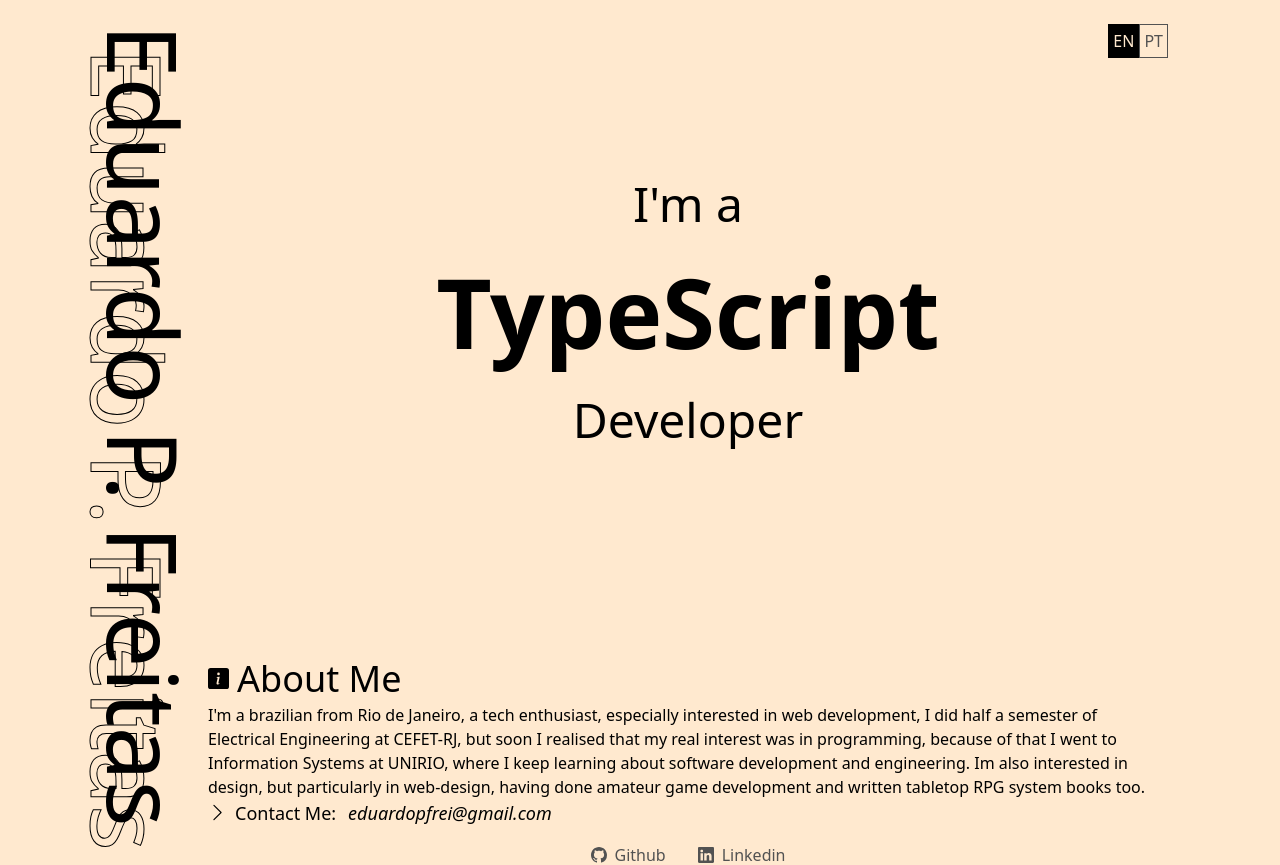
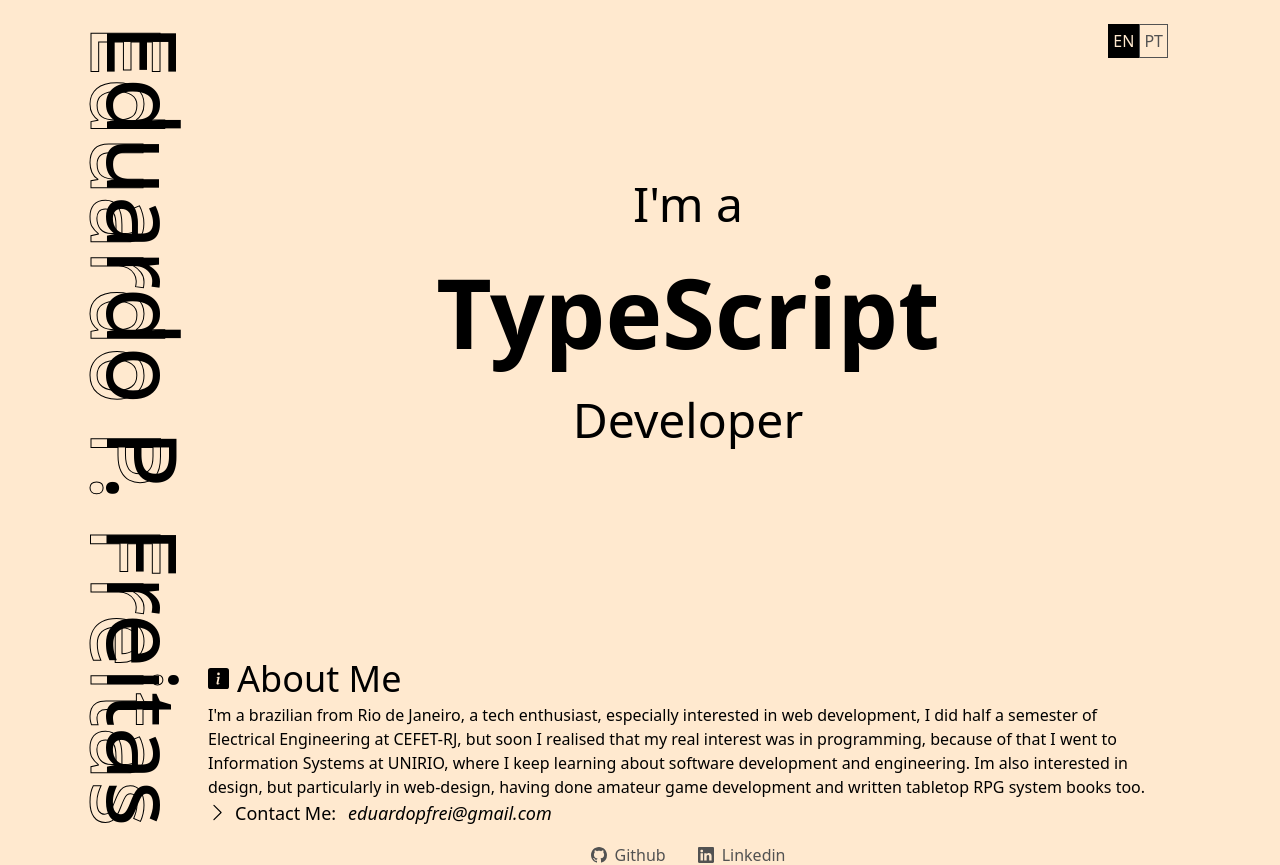
Before and after one commit to Edhet/eduardop, an Angular app: page / in a window 1280 px wide. Shown: the top 865 px of the page. Built offline with nearby package versions, Linux system fonts and the light colour scheme.

Commit message:
Corrected bug in Firefox browsers

```diff
--- a/src/app/components/header/header.component.html
+++ b/src/app/components/header/header.component.html
@@ -1,11 +1,9 @@
 <header class="min-h-fit px-3 md:px-12 lg:px-24 2xl:px-[10%] bg-bAlmond">
 
   <div class="flex">
-    <div class="text-black pt-6 pb-16 flex z-50">
-      <div class="relative" style="writing-mode: vertical-lr;">
-        <h1 class="whitespace-nowrap text-7xl lg:text-8xl font-light"><span class="font-medium">{{localizationService.headerContent.firstName}}</span> {{localizationService.headerContent.surname}}</h1>
-        <h1 class="whitespace-nowrap absolute top-6 right-4 text-7xl lg:text-8xl font-medium text-transparent -z-10 select-none" style="-webkit-text-stroke: 1px black;"><span class="font-normal">{{localizationService.headerContent.firstName}}</span> {{localizationService.headerContent.surname}}</h1>
-      </div>
+    <div class="relative text-black pt-6 pb-16 z-50" style="writing-mode: vertical-lr;">
+      <h1 class="whitespace-nowrap text-7xl lg:text-8xl font-light"><span class="font-medium">{{localizationService.headerContent.firstName}}</span> {{localizationService.headerContent.surname}}</h1>
+      <h1 class="whitespace-nowrap absolute top-6 right-4 text-7xl lg:text-8xl font-medium text-transparent -z-10 select-none" style="-webkit-text-stroke: 1px black;"><span class="font-normal">{{localizationService.headerContent.firstName}}</span> {{localizationService.headerContent.surname}}</h1>
     </div>
     <div class="py-6 px-4 w-full flex flex-col">
       <div class="ml-auto flex">
```
